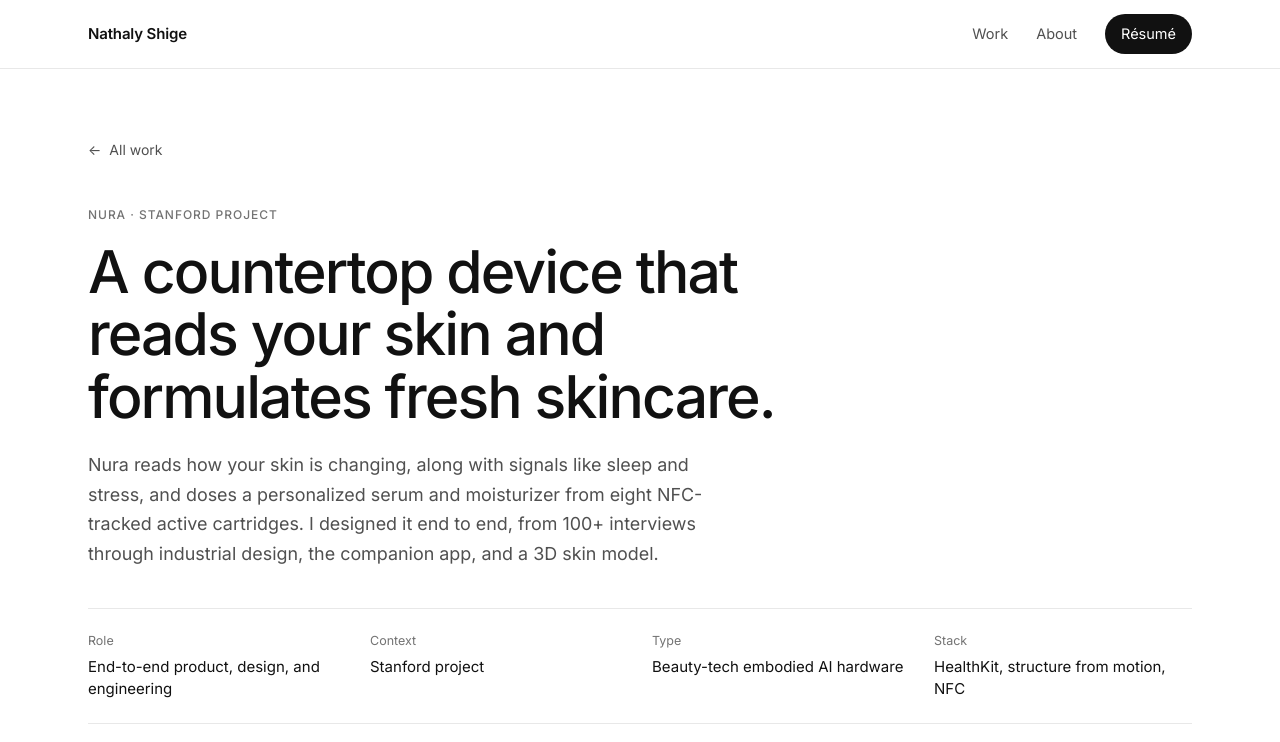
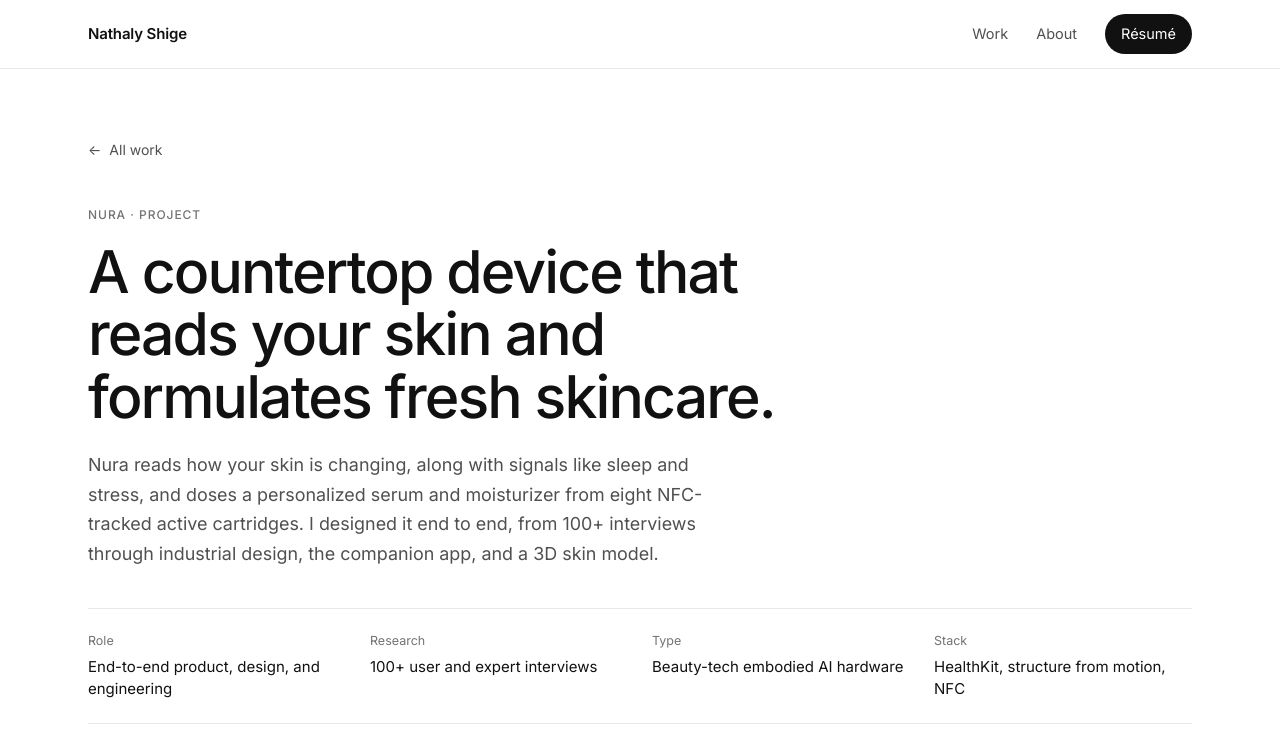
Before and after one commit to nathalyshige/portfolio, a plain HTML site: page work/nura.html in a window 1280 px wide. Shown: the top 742 px of the page. Drawn offline with Linux system fonts and the light colour scheme.

Commit message:
Label Nura as a project, without Stanford affiliation
Co-Authored-By: Claude Opus 5.5 <noreply@anthropic.com>

```diff
--- a/work/nura.html
+++ b/work/nura.html
@@ -29,7 +29,7 @@
     <section class="case-hero">
       <div class="container">
         <a class="back" href="../index.html#work"><span aria-hidden="true">←</span> All work</a>
-        <p class="eyebrow reveal">Nura · Stanford project</p>
+        <p class="eyebrow reveal">Nura · Project</p>
         <h1 class="reveal">A countertop device that reads your skin and formulates fresh skincare.</h1>
         <p class="lede reveal">
           Nura reads how your skin is changing, along with signals like sleep
@@ -40,7 +40,7 @@
         </p>
         <dl class="case-meta reveal">
           <div><dt>Role</dt><dd>End-to-end product, design, and engineering</dd></div>
-          <div><dt>Context</dt><dd>Stanford project</dd></div>
+          <div><dt>Research</dt><dd>100+ user and expert interviews</dd></div>
           <div><dt>Type</dt><dd>Beauty-tech embodied AI hardware</dd></div>
           <div><dt>Stack</dt><dd>HealthKit, structure from motion, NFC</dd></div>
         </dl>
```
Also changed, not shown: index.html (+1 -1 lines).
